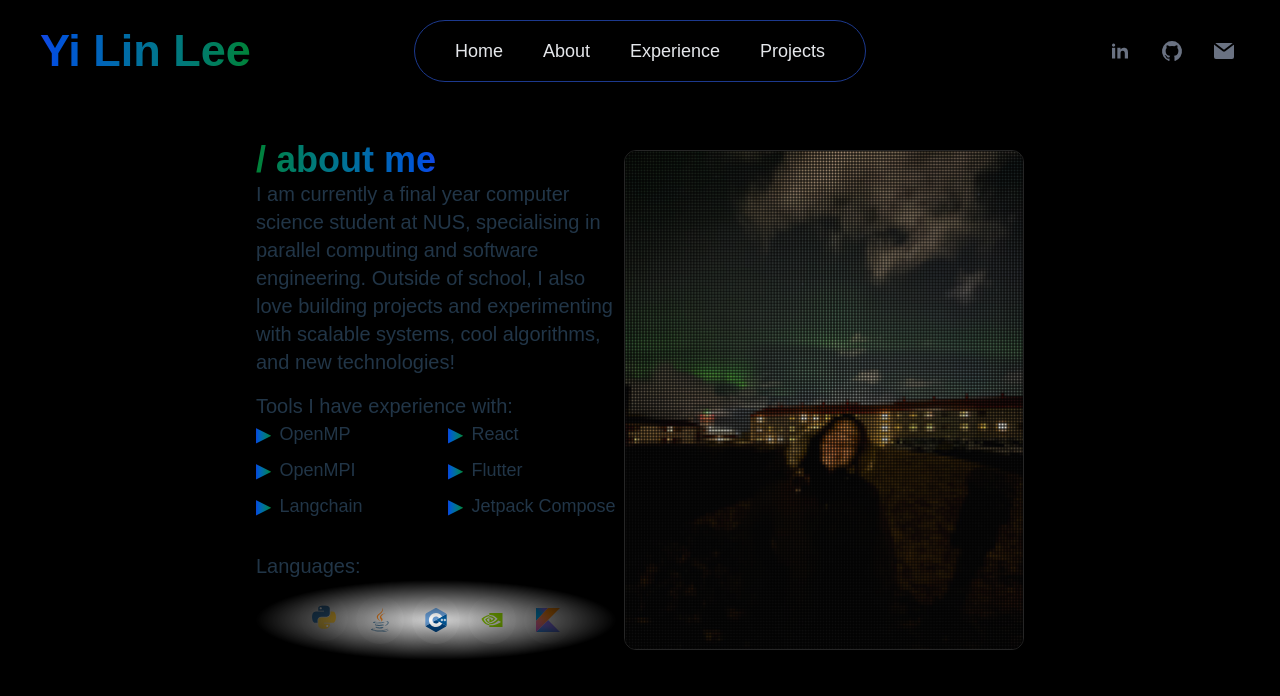
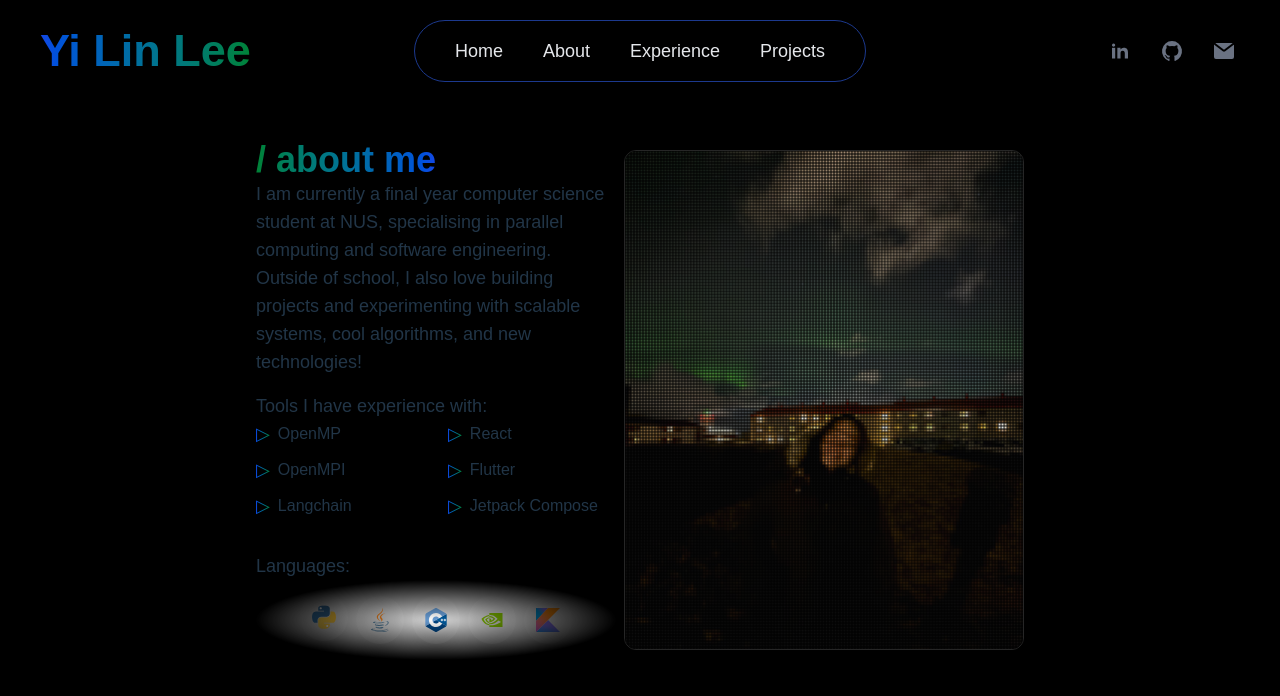
Before and after one commit to yleeyilin/distillation, a React (Vite) app in the folder distillation/: page /about in a window 1280 px wide. Shown: the top 696 px of the page. Built offline with nearby package versions, Linux system fonts and the light colour scheme.

Commit message:
Fix about bulltets

```diff
--- a/distillation/src/pages/About.jsx
+++ b/distillation/src/pages/About.jsx
@@ -5,7 +5,7 @@ import headshot from "../assets/headshot.jpg";
 
 const About = () => {
   const who = (
-    <p className="text-lg sm:text-xl">
+    <p className="text-base sm:text-lg">
       I am currently a final year computer science student at NUS, specialising
       in parallel computing and software engineering. Outside of school, I also
       love building projects and experimenting with scalable systems, cool
@@ -14,7 +14,7 @@ const About = () => {
   );
 
   const languages = (
-    <p className="text-lg sm:text-xl">
+    <p className="text-base sm:text-lg">
       Languages:
       {/* display languages */}
       <IconCard />
@@ -25,16 +25,16 @@ const About = () => {
   const appTools = ["React", "Flutter", "Jetpack Compose"];
 
   const tools = (
-    <p className="text-lg sm:text-xl">
+    <p className="text-base sm:text-lg">
       Tools I have experience with:
       <div className="grid grid-cols-2 gap-6 space-y-4">
         <ul className="space-y-2">
           {backendTools.map((tech) => (
             <li key={tech} className="flex items-center space-x-2">
               <span className="bg-clip-text text-transparent bg-linear-to-r from-blue-700 to-green-700">
-                {"\u25B6"}
+                {"\u25B7"}
               </span>
-              <span className="text-lg">{tech}</span>
+              <span className="text-base">{tech}</span>
             </li>
           ))}
         </ul>
@@ -43,9 +43,9 @@ const About = () => {
           {appTools.map((tech) => (
             <li key={tech} className="flex items-center space-x-2">
               <span className="bg-clip-text text-transparent bg-linear-to-r from-blue-700 to-green-700">
-                {"\u25B6"}
+                {"\u25B7"}
               </span>
-              <span className="text-lg">{tech}</span>
+              <span className="text-base">{tech}</span>
             </li>
           ))}
         </ul>
```
